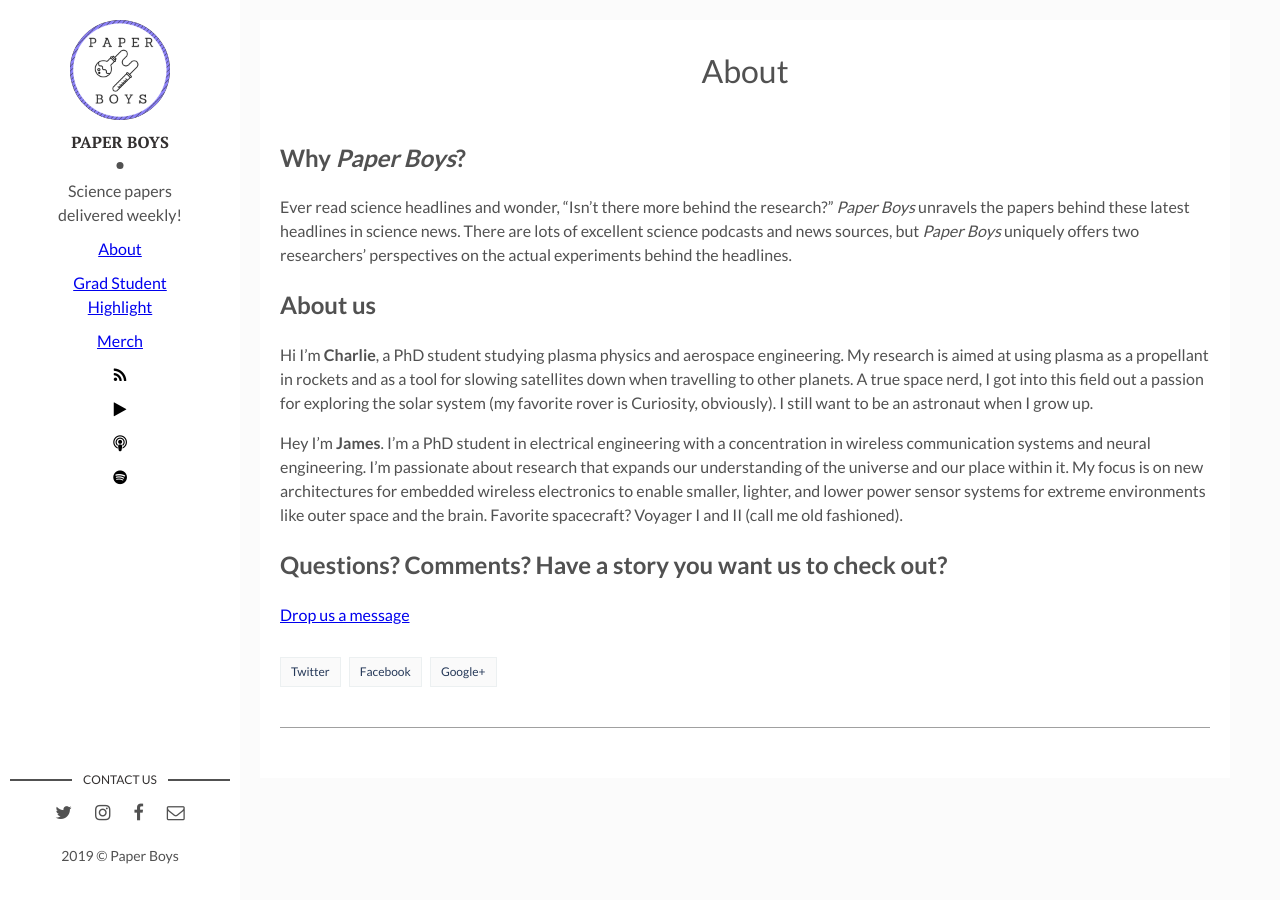
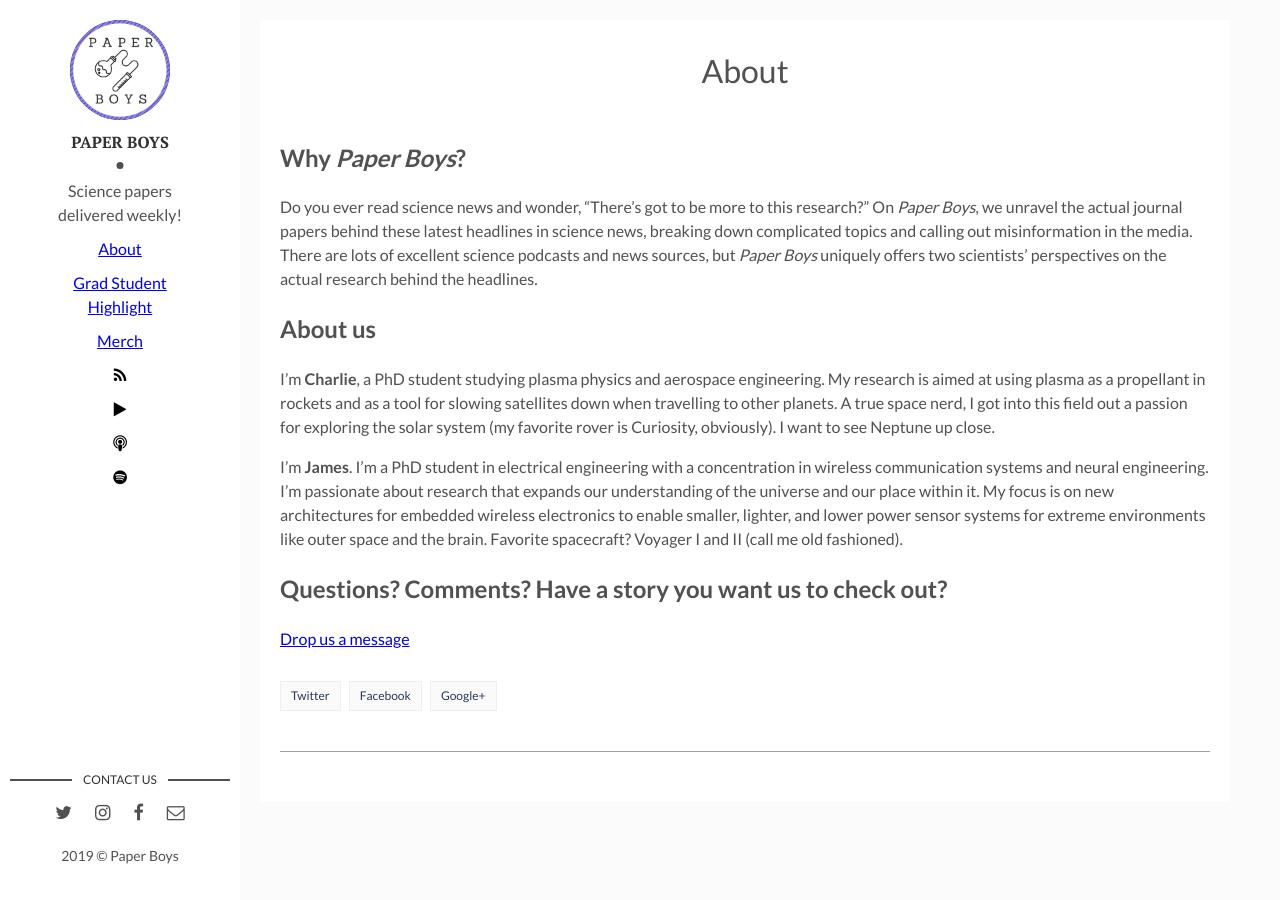
Before and after one commit to paperboyspodcast/paperboyspodcast.github.io, a Jekyll site: the page built from about.md, in a window 1280 px wide. Built offline with Jekyll 4.4.1, drawn with Linux system fonts in a browser that asks for light colours; comment, search, counter and statistics services are not loaded.

Commit message:
Update about.md

```diff
--- a/about.md
+++ b/about.md
@@ -5,14 +5,14 @@ permalink: /about/
 ---
 
 ## Why *Paper Boys*?
-Ever read science headlines and wonder, "Isn't there more behind the research?"  *Paper Boys* unravels the papers behind these latest headlines in science news. There are lots of excellent science podcasts and news sources, but *Paper Boys* uniquely offers two researchers' perspectives on the actual experiments behind the headlines.
+Do you ever read science news and wonder, "There's got to be more to this research?"  On *Paper Boys*, we unravel the actual journal papers behind these latest headlines in science news, breaking down complicated topics and calling out misinformation in the media. There are lots of excellent science podcasts and news sources, but *Paper Boys* uniquely offers two scientists' perspectives on the actual research behind the headlines.
 
 ## About us
 
-Hi I'm **Charlie**, a PhD student studying plasma physics and aerospace engineering. My research is aimed at using plasma as a propellant in rockets and as a tool for slowing satellites down when travelling
-to other planets. A true space nerd, I got into this field out a passion for exploring the solar system (my favorite rover is Curiosity, obviously). I still want to be an astronaut when I grow up.
+I'm **Charlie**, a PhD student studying plasma physics and aerospace engineering. My research is aimed at using plasma as a propellant in rockets and as a tool for slowing satellites down when travelling
+to other planets. A true space nerd, I got into this field out a passion for exploring the solar system (my favorite rover is Curiosity, obviously). I want to see Neptune up close.
 
-Hey I'm **James**. I'm a PhD student in electrical engineering with a concentration in wireless communication systems and neural engineering. I'm passionate about research that expands our understanding of the universe and our place within it. My focus is on new architectures for embedded wireless electronics to enable smaller, lighter, and lower power sensor systems for extreme environments like outer space and the brain. Favorite spacecraft? Voyager I and II (call me old fashioned).
+I'm **James**. I'm a PhD student in electrical engineering with a concentration in wireless communication systems and neural engineering. I'm passionate about research that expands our understanding of the universe and our place within it. My focus is on new architectures for embedded wireless electronics to enable smaller, lighter, and lower power sensor systems for extreme environments like outer space and the brain. Favorite spacecraft? Voyager I and II (call me old fashioned).
 
 ## Questions? Comments? Have a story you want us to check out?
 [Drop us a message](mailto:paperboyspod@gmail.com)
```
